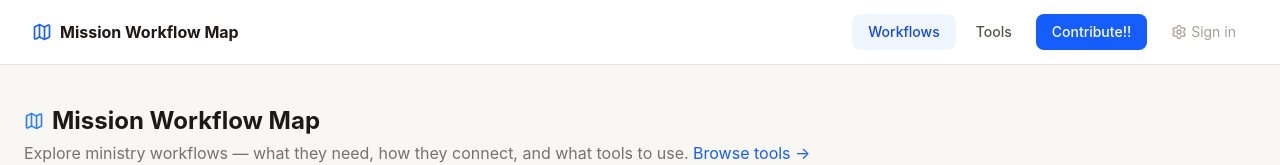
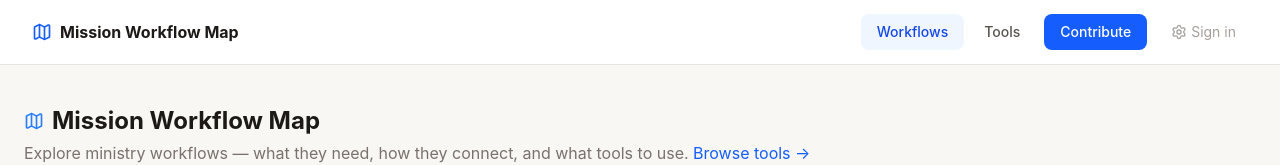
Before and after one commit to rdai/minflow, a Next.js app: page / in a window 1280 px wide. Shown: the top 165 px of the page. Built offline with nearby package versions, Linux system fonts and the light colour scheme; no server answers; the database is empty.

Commit message:
revert test

```diff
--- a/src/components/ui/Nav.tsx
+++ b/src/components/ui/Nav.tsx
@@ -68,7 +68,7 @@ export default function Nav() {
                 href="/request-access"
                 className="ml-1 px-4 py-2 rounded-lg text-sm font-medium bg-blue-600 text-white hover:bg-blue-700 transition-colors"
               >
-                Contribute!!
+                Contribute
               </Link>
             )}
 
```
